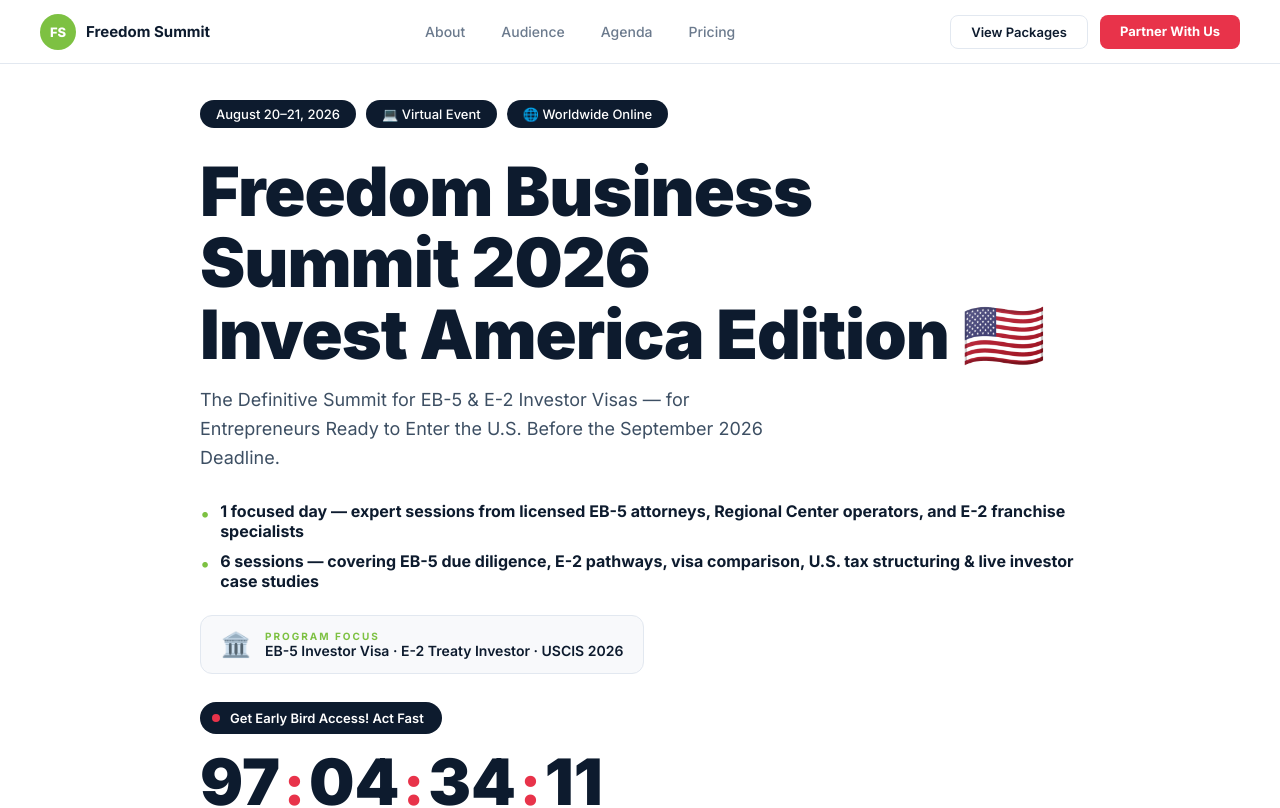
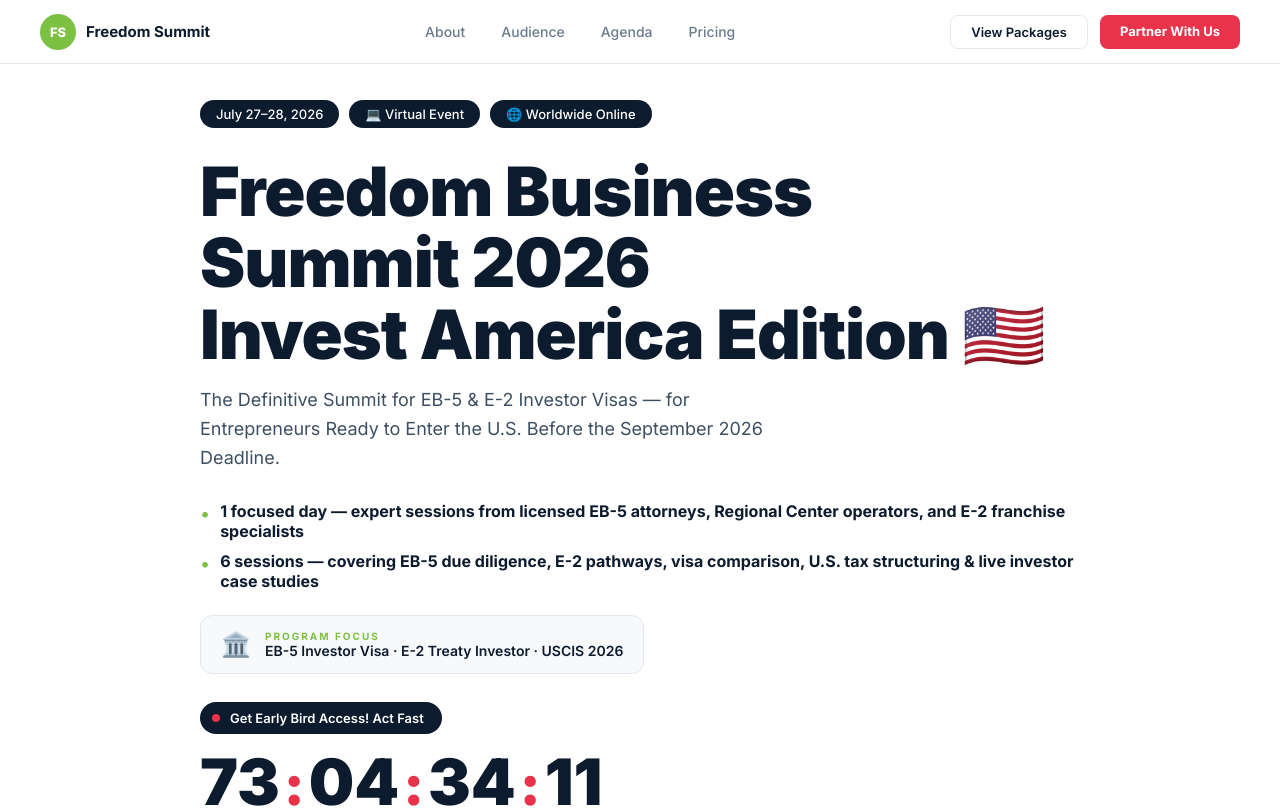
Before and after one commit to freedombusinesssummit-stack/eb5us, a Next.js app: page / in a window 1280 px wide. Shown: the top 808 px of the page. Built offline with nearby package versions, Linux system fonts and the light colour scheme.

Commit message:
Update dates: July 27-28, 2026

```diff
--- a/app/InvestAmericaSummit.tsx
+++ b/app/InvestAmericaSummit.tsx
@@ -75,11 +75,11 @@
 }
 
 function Hero() {
-  const t = useCountdown("2026-08-20T11:00:00-04:00");
+  const t = useCountdown("2026-07-27T11:00:00-04:00");
   return (
     <section style={{ paddingTop: 100, paddingBottom: 64, maxWidth: 960, margin: "0 auto", padding: "100px 40px 64px" }}>
       <div style={{ display: "flex", gap: 10, marginBottom: 28, flexWrap: "wrap" }}>
-        <Pill dark>August 20–21, 2026</Pill>
+        <Pill dark>July 27–28, 2026</Pill>
         <Pill dark>💻 Virtual Event</Pill>
         <Pill dark>🌐 Worldwide Online</Pill>
       </div>
@@ -365,7 +365,7 @@
     <section id="agenda" style={{ background: C.bgSection, padding: "72px 40px" }}>
       <div style={{ maxWidth: 960, margin: "0 auto" }}>
         <GreenLabel>Summit Agenda</GreenLabel>
-        <h2 style={{ fontSize: 36, fontWeight: 800, color: C.text, marginBottom: 8, letterSpacing: -0.5 }}>August 20, 2026 · 1-Day Format</h2>
+        <h2 style={{ fontSize: 36, fontWeight: 800, color: C.text, marginBottom: 8, letterSpacing: -0.5 }}>July 27, 2026 · 1-Day Format</h2>
         <p style={{ fontSize: 15, color: C.textGray, marginBottom: 36 }}>11:00 AM – 3:45 PM Eastern Time · Virtual · Worldwide Online</p>
         <div style={{ border: `1px solid ${C.border}`, borderRadius: 12, overflow: "hidden", background: C.bg }}>
           {sessions.map(({ time, type, dur, title, tag }, i) => (
```
